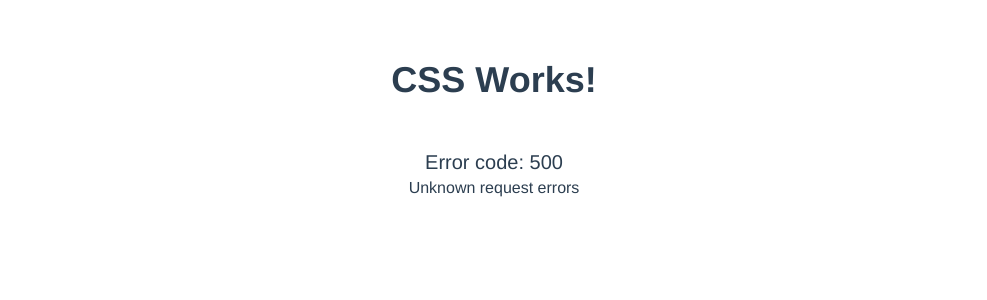
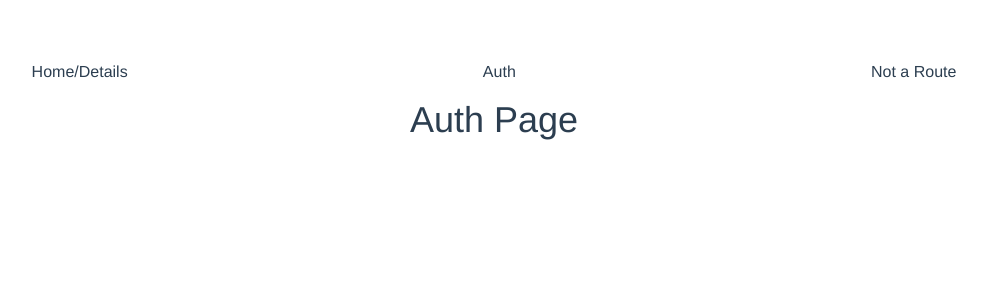
Before and after one commit to CalendarPal/calpal, a Vue app in the folder account-client/: page /authenticate in a window 1280 px wide. Shown: the top 300 px of the page, without its empty margins (146-1133 px from the left). Built offline with nearby package versions, Linux system fonts and the light colour scheme; no server answers.

Commit message:
Added basic vue routing

```diff
--- a/account-client/src/App.vue
+++ b/account-client/src/App.vue
@@ -1,51 +1,16 @@
 <template>
-  <div class="text-4xl font-bold text-center my-12">CSS Works!</div>
-  <div class="text-xl text-center" v-if="errorCode">
-    Error code: {{ errorCode }}
+  <div class="flex justify-around my-4">
+    <router-link to="/">Home/Details</router-link>
+    <router-link to="/authenticate">Auth</router-link>
+    <router-link to="/notaroute">Not a Route</router-link>
   </div>
-  <div class="text-center" v-if="errorMessage">{{ errorMessage }}</div>
+  <router-view></router-view>
 </template>
 
 <script>
-import { defineComponent, ref, onMounted } from 'vue';
-import axios from 'axios';
+import { defineComponent } from 'vue';
 
 export default defineComponent({
   name: 'App',
-  setup() {
-    const errorCode = ref(null);
-    const errorMessage = ref(null);
-
-    onMounted(async () => {
-      try {
-        await axios.get('/api/account/me');
-        errorCode.value = null;
-        errorMessage.value = null;
-      } catch (error) {
-        if (error.response) {
-          errorCode.value = error.response.status;
-          errorMessage.value = error.response.data.error.message;
-        } else {
-          errorCode.value = 500;
-          errorMessage.value = 'Unknown request errors';
-        }
-      }
-    });
-    return {
-      errorCode,
-      errorMessage,
-    };
-  },
 });
 </script>
-
-<style>
-#app {
-  font-family: Avenir, Helvetica, Arial, sans-serif;
-  -webkit-font-smoothing: antialiased;
-  -moz-osx-font-smoothing: grayscale;
-  text-align: center;
-  color: #2c3e50;
-  margin-top: 60px;
-}
-</style>
--- a/account-client/src/main.js
+++ b/account-client/src/main.js
@@ -1,5 +1,6 @@
 import { createApp } from 'vue';
 import App from './App.vue';
+import router from './router';
 import './index.css';
 
-createApp(App).mount('#app');
+createApp(App).use(router).mount('#app');
--- /dev/null
+++ b/account-client/src/router.js
@@ -0,0 +1,30 @@
+import { createRouter, createWebHistory } from 'vue-router';
+
+import Auth from './views/Auth.vue';
+import Details from './views/Details.vue';
+import NotFound from './views/NotFound.vue';
+
+const routes = [
+  {
+    path: '/authenticate',
+    name: 'Auth',
+    component: Auth,
+  },
+  {
+    path: '/',
+    name: 'Details',
+    component: Details,
+  },
+  {
+    path: '/:catchAll(.*)*',
+    name: 'NotFound',
+    component: NotFound,
+  },
+];
+
+const router = createRouter({
+  history: createWebHistory(import.meta.env.BASE_URL),
+  routes,
+});
+
+export default router;
--- a/account-client/src/views/Auth.vue
+++ b/account-client/src/views/Auth.vue
@@ -0,0 +1,11 @@
+<template>
+  <div class="text-4xl text-center">Auth Page</div>
+</template>
+
+<script>
+import { defineComponent } from 'vue';
+
+export default defineComponent({
+  name: 'Auth',
+});
+</script>
--- a/account-client/src/views/Details.vue
+++ b/account-client/src/views/Details.vue
@@ -0,0 +1,51 @@
+<template>
+  <div class="text-4xl font-bold text-center my-12">CSS Works!</div>
+  <div class="text-xl text-center" v-if="errorCode">
+    Error code: {{ errorCode }}
+  </div>
+  <div class="text-center" v-if="errorMessage">{{ errorMessage }}</div>
+</template>
+
+<script>
+import { defineComponent, ref, onMounted } from 'vue';
+import axios from 'axios';
+
+export default defineComponent({
+  name: 'Details',
+  setup() {
+    const errorCode = ref(null);
+    const errorMessage = ref(null);
+
+    onMounted(async () => {
+      try {
+        await axios.get('/api/account/me');
+        errorCode.value = null;
+        errorMessage.value = null;
+      } catch (error) {
+        if (error.response) {
+          errorCode.value = error.response.status;
+          errorMessage.value = error.response.data.error.message;
+        } else {
+          errorCode.value = 500;
+          errorMessage.value = 'Unknown request errors';
+        }
+      }
+    });
+    return {
+      errorCode,
+      errorMessage,
+    };
+  },
+});
+</script>
+
+<style>
+#app {
+  font-family: Avenir, Helvetica, Arial, sans-serif;
+  -webkit-font-smoothing: antialiased;
+  -moz-osx-font-smoothing: grayscale;
+  text-align: center;
+  color: #2c3e50;
+  margin-top: 60px;
+}
+</style>
--- a/account-client/src/views/NotFound.vue
+++ b/account-client/src/views/NotFound.vue
@@ -0,0 +1,11 @@
+<template>
+  <div class="text-4xl text-center">Not Found Page</div>
+</template>
+
+<script>
+import { defineComponent } from 'vue';
+
+export default defineComponent({
+  name: 'Not Found',
+});
+</script>
```
